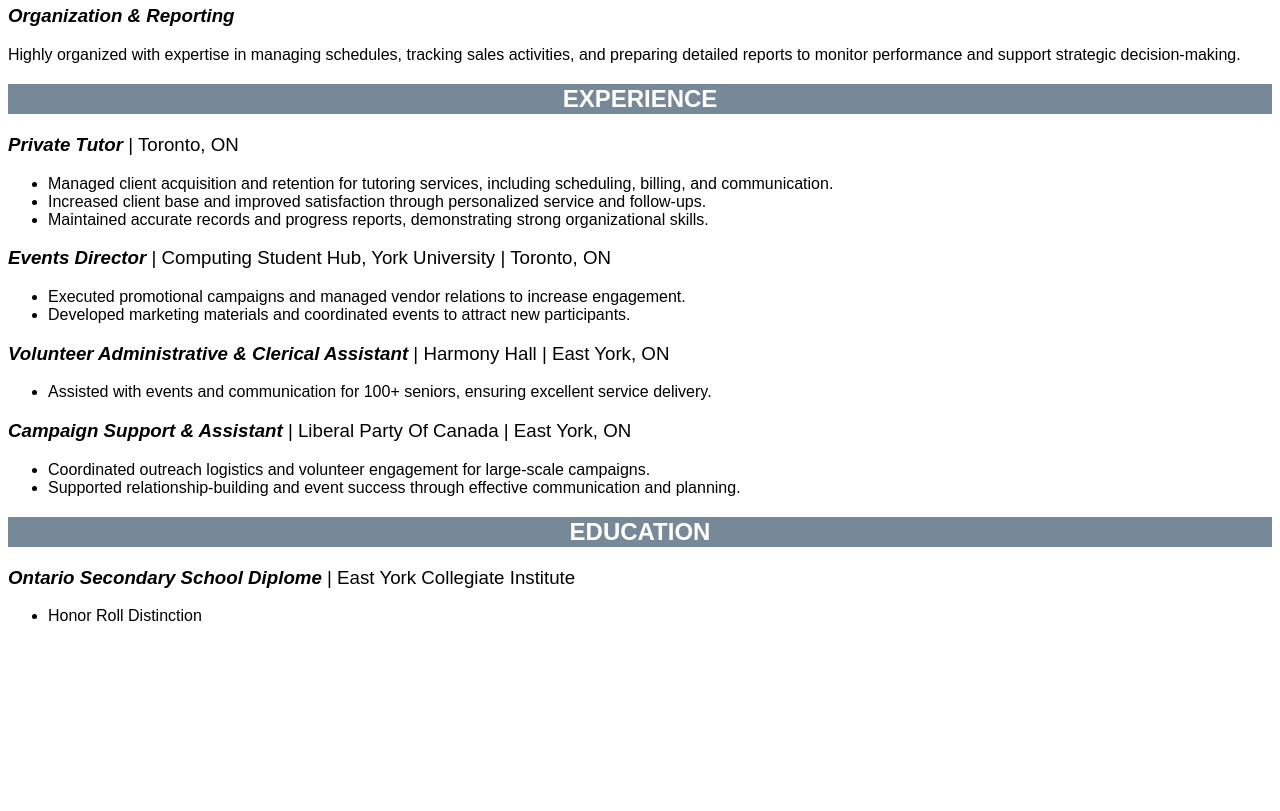
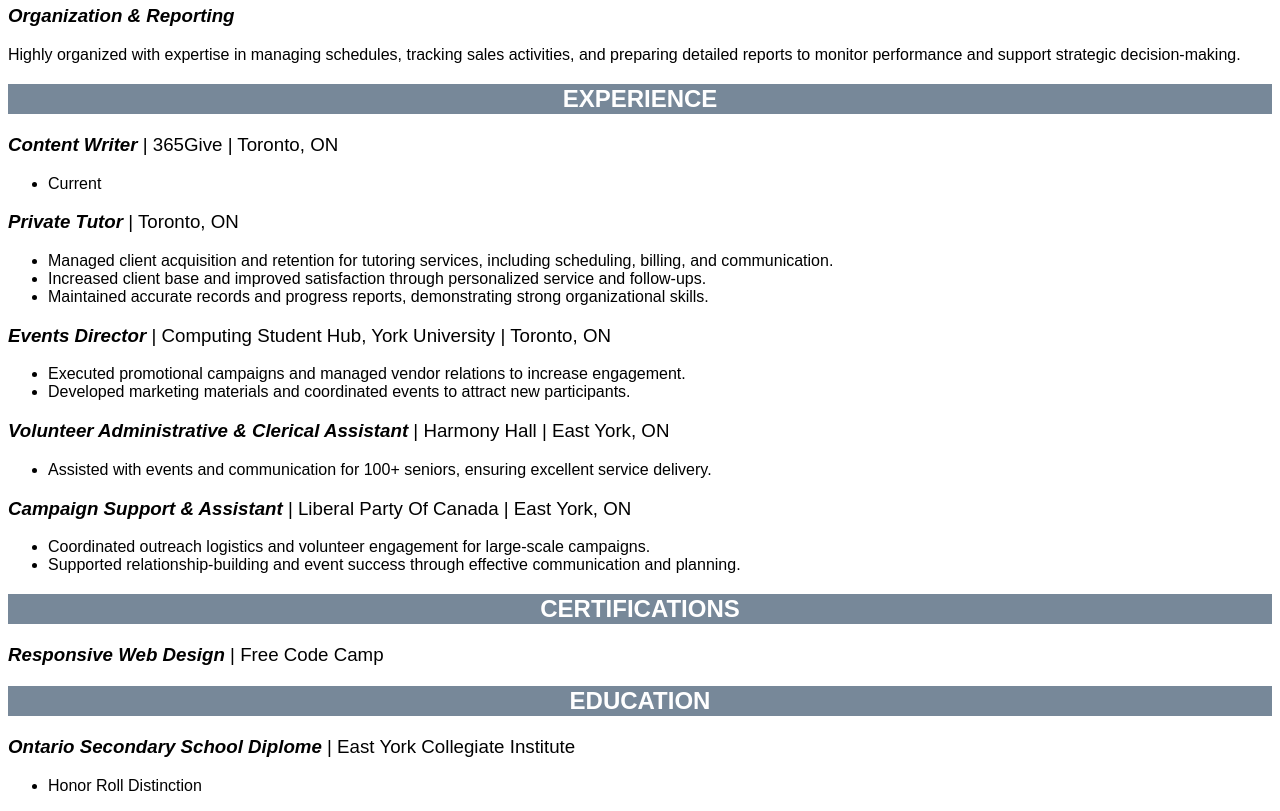
Before and after one commit to mashraka/resume-website-job-fair, a plain HTML site: page index.html in a window 1280 px wide. Shown: the part 640-1451 px from the top of the page. Before the commit the page ends 1281 px from the top, so only its background shows below. Drawn offline with Linux system fonts and the light colour scheme.

Commit message:
Update index.html
Added a certification section, and added another volunteering experience to the page.

```diff
--- a/index.html
+++ b/index.html
@@ -53,6 +53,11 @@
             experience
         </h2>
 
+        <h3 class="sub-title">Content Writer <span class="normal">| 365Give | Toronto, ON</span></h3>
+        <ul>
+           <li>Current</li>
+        </ul>
+
 
         <h3 class="sub-title">private tutor <span class="normal">| Toronto, ON</span></h3>
         <ul>
@@ -81,6 +86,11 @@
         </ul>
     </section>
 
+    <section class="certs">
+        <h2 class="section-title">Certifications</h2>
+        <h3 class="sub-title"> Responsive Web Design <span class="normal">| Free Code Camp</span></h3>
+    </section>
+
     <section class="education">
         <h2 class="section-title">education</h2>
         <h3 class="sub-title">ontario secondary school diplome <span class="normal">| East York Collegiate Institute</span></h3>
```
